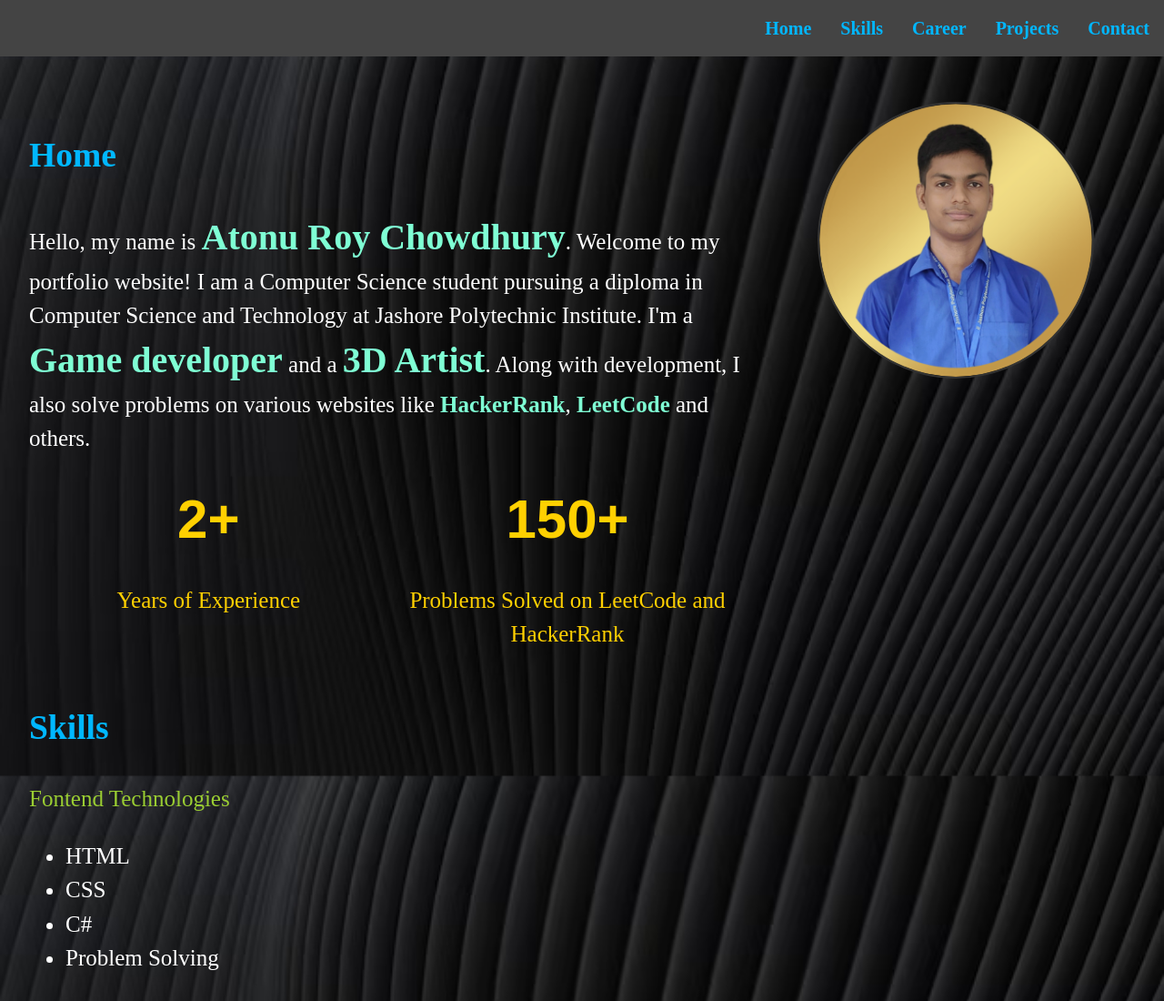
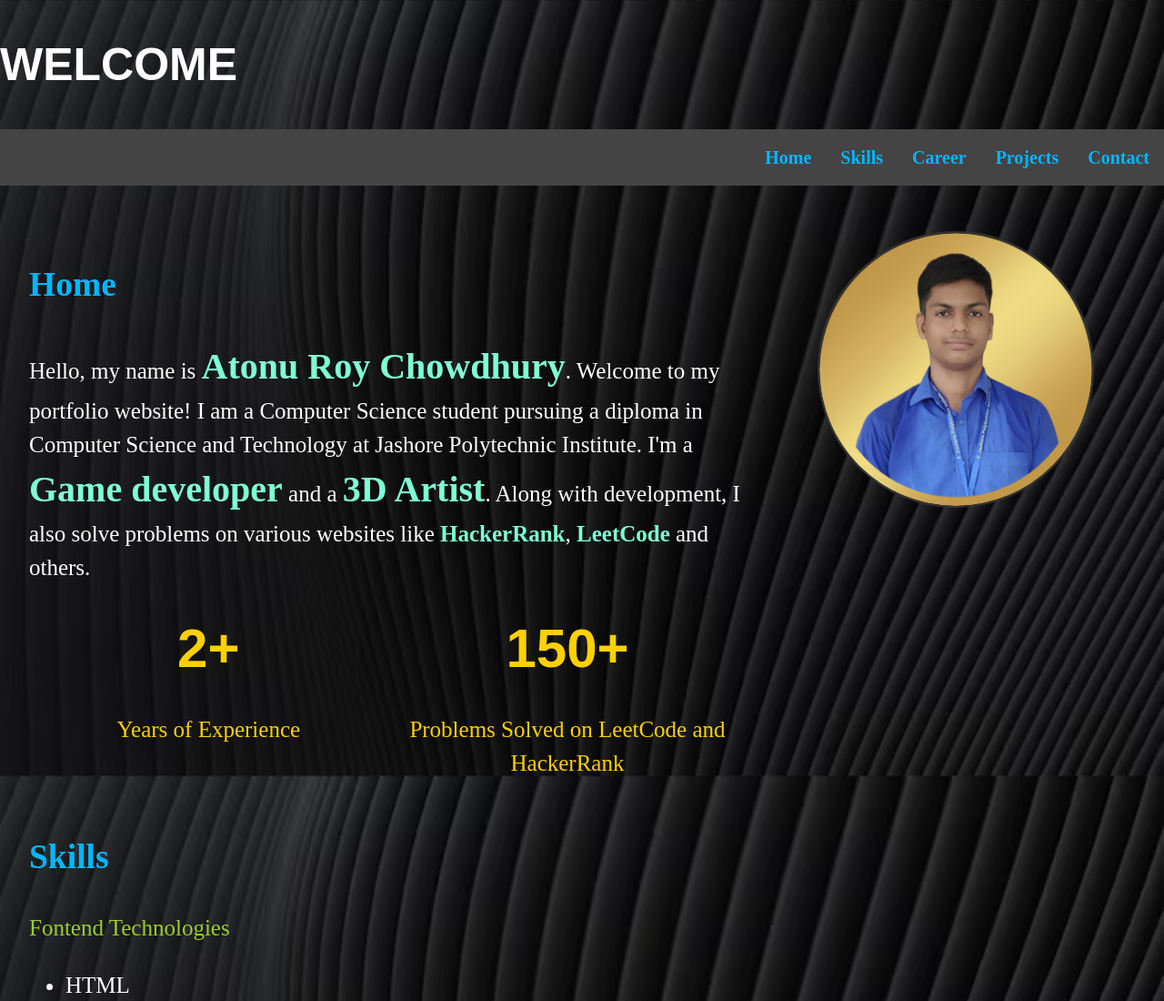
Before and after one commit to atonu-a/atonu, a plain HTML site: page index.html in a window 1280 px wide. Shown: the top 1100 px of the page at 91% size. Drawn offline with Linux system fonts and the light colour scheme.

Commit message:
Update index.html

```diff
--- a/index.html
+++ b/index.html
@@ -8,7 +8,9 @@
     <link rel="stylesheet" href="style.css">
 
 <body>
-
+    <header>
+        <h1>WELCOME</h1>
+    </header>
     <nav>
         <a href="#home">Home</a>
         <a href="#skills">Skills</a>
```
